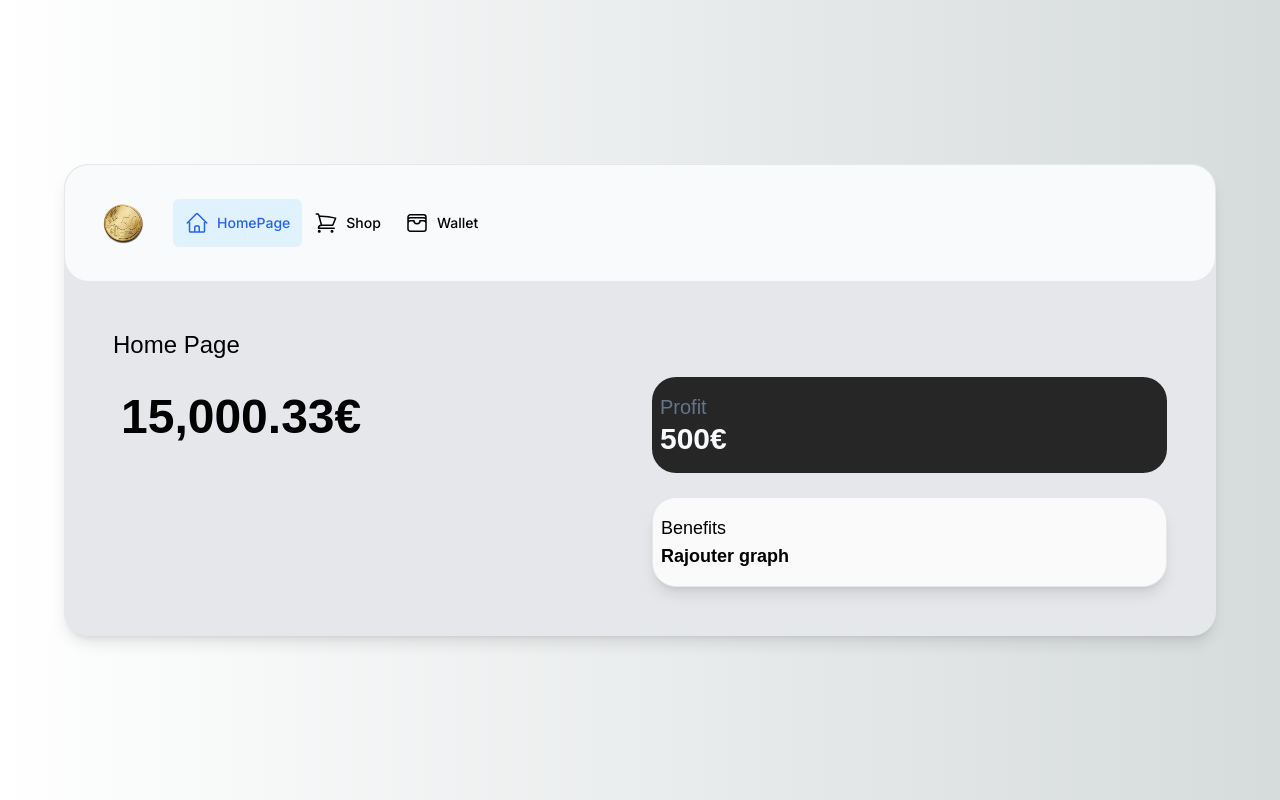
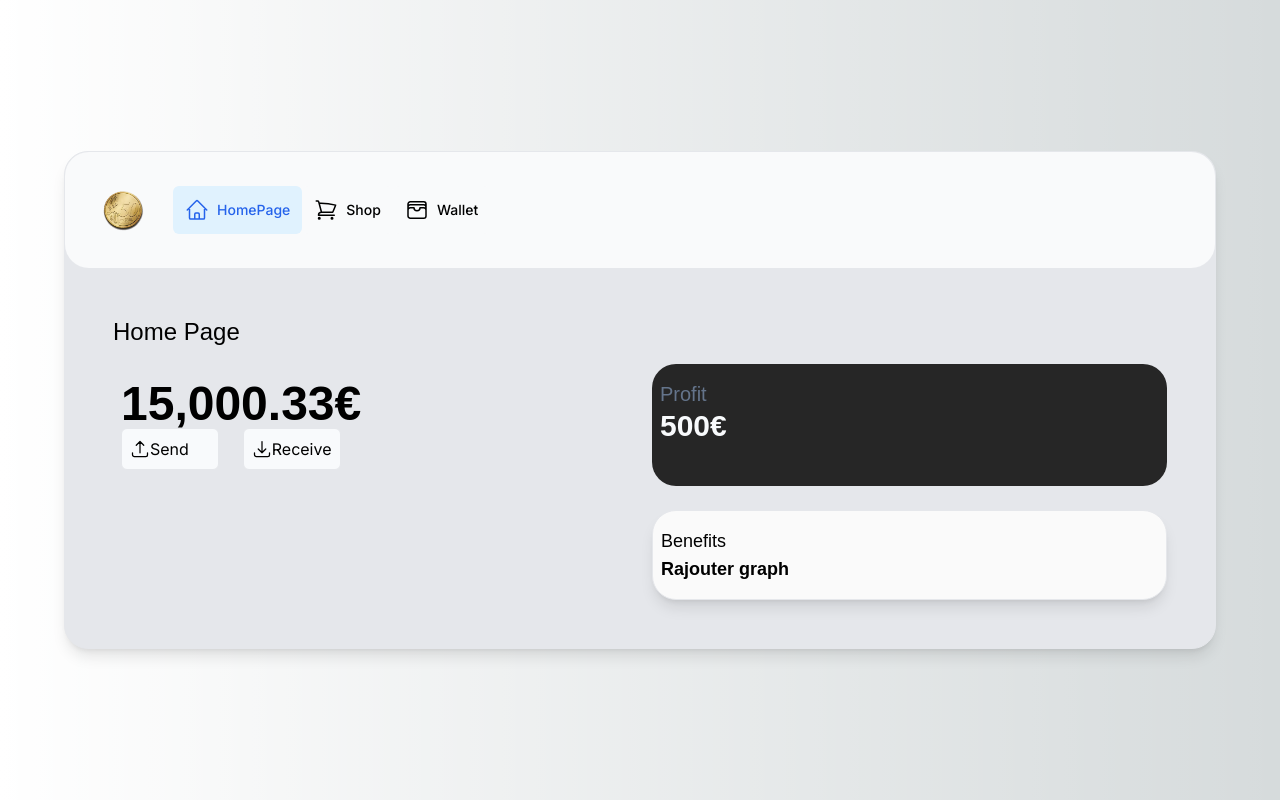
Before and after one commit to Flaimpeur/NextJS_TP2_Final, a Next.js app: page /dashboard in a window 1280 px wide. Built offline with nearby package versions, Linux system fonts and the light colour scheme; a web font is replaced by a local one.

Commit message:
avancement 17h23 création bouton pour formulaire fait

```diff
--- a/package.json
+++ b/package.json
@@ -11,9 +11,11 @@
   "dependencies": {
     "@heroicons/react": "^2.1.1",
     "@vercel/postgres": "^0.7.2",
+    "chart.js": "^4.4.1",
     "clsx": "^2.1.0",
     "next": "14.1.0",
     "react": "^18",
+    "react-chartjs-2": "^5.2.0",
     "react-dom": "^18"
   },
   "devDependencies": {
--- a/src/app/ui/dashboard/overview.tsx
+++ b/src/app/ui/dashboard/overview.tsx
@@ -1,4 +1,6 @@
 import { lusitana } from '@/app/ui/fonts';
+import {ArrowDownTrayIcon, ArrowUpTrayIcon} from '@heroicons/react/24/outline';
+import Link from 'next/link';
 
 export default function Overview(){
     return(
@@ -7,6 +9,16 @@ export default function Overview(){
                 <div className="flex items-center">
                     <p className={`${lusitana.className} text-5xl font-bold`}>15,000.33€</p>
                 </div>
+                <div className='grid gap-6 sm:grid-cols-2 w-max'>
+                    <Link href={`/dashboard/amodifier`} className="rounded-md border p-2 bg-slate-50 hover:bg-zinc-400 flex items-center">
+                        <ArrowUpTrayIcon className="w-5" />
+                        <p>Send</p>
+                    </Link>
+                    <Link href={`/dashboard/amodifier`} className="rounded-md border p-2 bg-slate-50 hover:bg-zinc-400 flex items-center">
+                        <ArrowDownTrayIcon className="w-5" />
+                        <p>Receive</p>
+                    </Link>
+                </div>
             </div>
         </div>
     )
```
Also changed, not shown: 1 other file (tests, documents, lock files or other folders).
